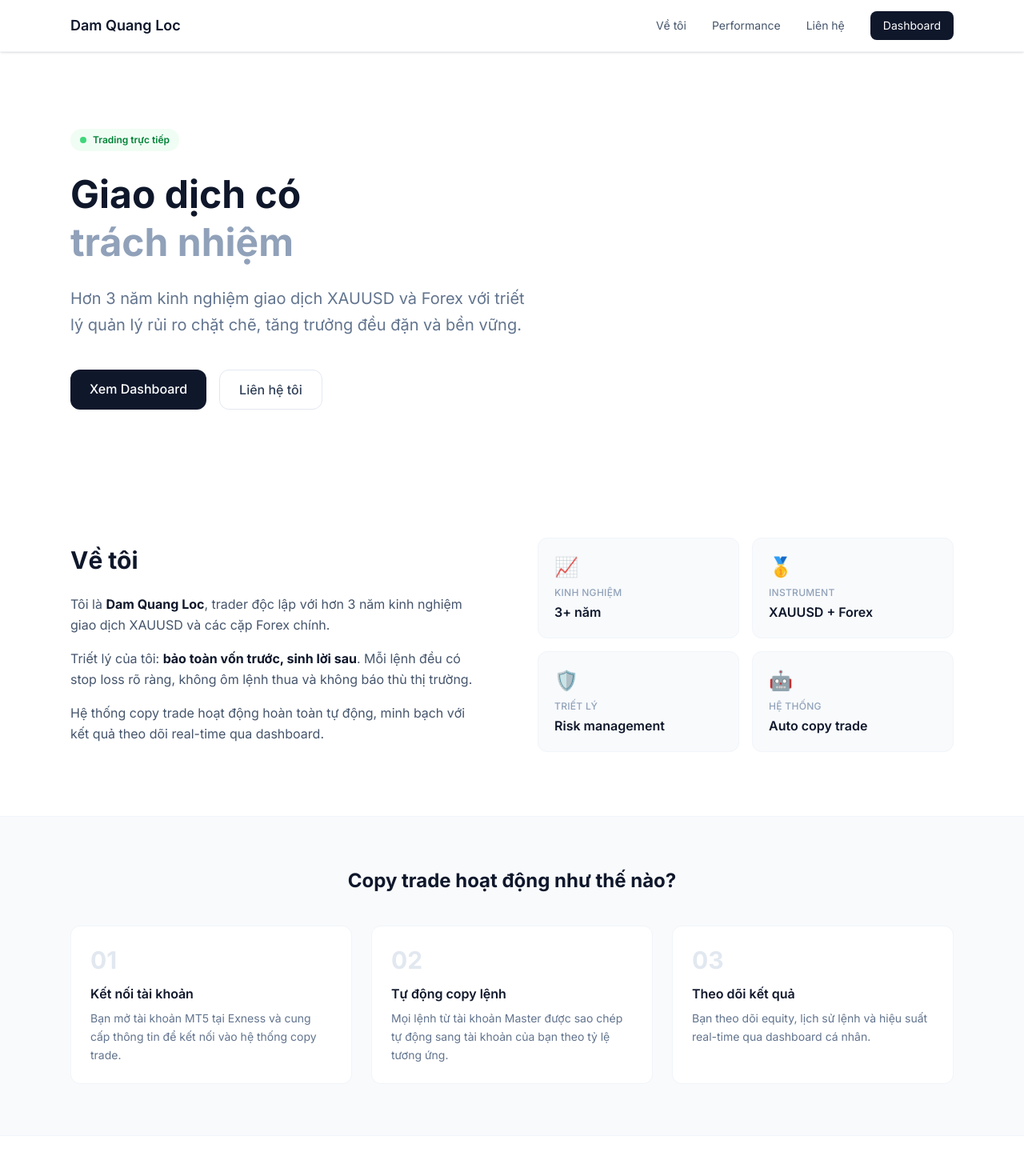
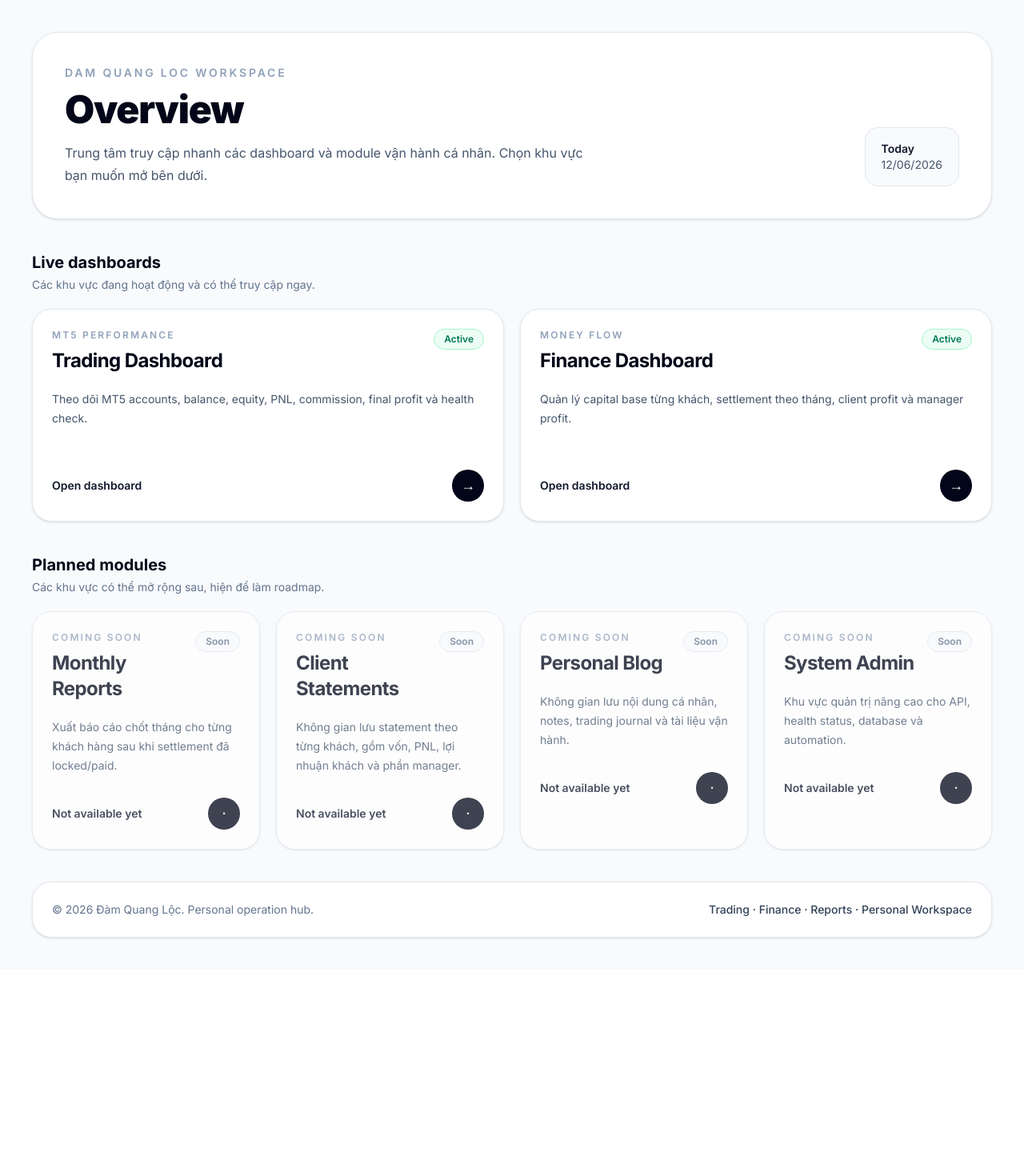
Before and after one commit to quanglocdam-arch/damquangloc-web, a Next.js app: page / in a window 1280 px wide. Shown: the top 1470 px of the page at 80% size. After the commit the page ends 1212 px from the top, so only its background shows below. Built offline with nearby package versions, Linux system fonts and the light colour scheme; no server answers.

Commit message:
feat: add homepage overview navigation

```diff
--- a/app/page.tsx
+++ b/app/page.tsx
@@ -1,150 +1,174 @@
-import Navbar from '@/components/Navbar'
-import Link from 'next/link'
+import Link from "next/link";
 
-const API_URL = 'https://api.damquangloc.com'
-const API_KEY = 'mt5dashboard2026'
+type AppCard = {
+  title: string;
+  description: string;
+  href?: string;
+  tag: string;
+  status: "active" | "soon";
+};
 
-async function getStats() {
-  try {
-    const [r1, r2] = await Promise.all([
-      fetch(`${API_URL}/api/overview?api_key=${API_KEY}`, { next: { revalidate: 3600 } }),
-      fetch(`${API_URL}/api/stats?api_key=${API_KEY}&days=365`, { next: { revalidate: 3600 } })
-    ])
-    return { overview: await r1.json(), stats: await r2.json() }
-  } catch { return { overview: null, stats: null } }
+const activeApps: AppCard[] = [
+  {
+    title: "Trading Dashboard",
+    description: "Theo dõi MT5 accounts, balance, equity, PNL, commission, final profit và health check.",
+    href: "/dashboard",
+    tag: "MT5 Performance",
+    status: "active",
+  },
+  {
+    title: "Finance Dashboard",
+    description: "Quản lý capital base từng khách, settlement theo tháng, client profit và manager profit.",
+    href: "/dashboard/finance",
+    tag: "Money Flow",
+    status: "active",
+  },
+];
+
+const comingSoonApps: AppCard[] = [
+  {
+    title: "Monthly Reports",
+    description: "Xuất báo cáo chốt tháng cho từng khách hàng sau khi settlement đã locked/paid.",
+    tag: "Coming Soon",
+    status: "soon",
+  },
+  {
+    title: "Client Statements",
+    description: "Không gian lưu statement theo từng khách, gồm vốn, PNL, lợi nhuận khách và phần manager.",
+    tag: "Coming Soon",
+    status: "soon",
+  },
+  {
+    title: "Personal Blog",
+    description: "Không gian lưu nội dung cá nhân, notes, trading journal và tài liệu vận hành.",
+    tag: "Coming Soon",
+    status: "soon",
+  },
+  {
+    title: "System Admin",
+    description: "Khu vực quản trị nâng cao cho API, health status, database và automation.",
+    tag: "Coming Soon",
+    status: "soon",
+  },
+];
+
+function StatusPill({ status }: { status: AppCard["status"] }) {
+  if (status === "active") {
+    return (
+      <span className="rounded-full border border-emerald-200 bg-emerald-50 px-3 py-1 text-xs font-semibold text-emerald-700">
+        Active
+      </span>
+    );
+  }
+
+  return (
+    <span className="rounded-full border border-slate-200 bg-slate-50 px-3 py-1 text-xs font-semibold text-slate-500">
+      Soon
+    </span>
+  );
 }
 
-function StatCard({ label, value, sub, color = 'slate' }: { label: string, value: string | number, sub?: string, color?: string }) {
-  const colors: Record<string, string> = {
-    green: 'bg-green-50 border-green-200 text-green-700',
-    red:   'bg-red-50 border-red-200 text-red-700',
-    blue:  'bg-blue-50 border-blue-200 text-blue-700',
-    slate: 'bg-slate-50 border-slate-200 text-slate-700',
+function AppCardView({ app }: { app: AppCard }) {
+  const card = (
+    <div className="group h-full rounded-3xl border border-slate-200 bg-white p-6 shadow-sm transition hover:-translate-y-1 hover:border-slate-300 hover:shadow-lg">
+      <div className="mb-5 flex items-start justify-between gap-4">
+        <div>
+          <p className="mb-2 text-xs font-semibold uppercase tracking-[0.18em] text-slate-400">
+            {app.tag}
+          </p>
+          <h2 className="text-2xl font-bold tracking-tight text-slate-950">{app.title}</h2>
+        </div>
+        <StatusPill status={app.status} />
+      </div>
+
+      <p className="min-h-[72px] text-sm leading-6 text-slate-600">{app.description}</p>
+
+      <div className="mt-7 flex items-center justify-between">
+        <span className="text-sm font-semibold text-slate-900">
+          {app.href ? "Open dashboard" : "Not available yet"}
+        </span>
+        <span className="flex h-10 w-10 items-center justify-center rounded-full bg-slate-950 text-lg text-white transition group-hover:translate-x-1">
+          {app.href ? "→" : "·"}
+        </span>
+      </div>
+    </div>
+  );
+
+  if (!app.href) {
+    return <div className="opacity-75">{card}</div>;
   }
-  return (
-    <div className={`rounded-xl border p-6 ${colors[color]}`}>
-      <div className="text-xs font-semibold uppercase tracking-wider opacity-70 mb-2">{label}</div>
-      <div className="text-3xl font-bold mb-1">{value}</div>
-      {sub && <div className="text-xs opacity-70">{sub}</div>}
-    </div>
-  )
+
+  return <Link href={app.href}>{card}</Link>;
 }
 
-export default async function Home() {
-  const { overview, stats } = await getStats()
+export default function HomePage() {
+  const today = new Date().toLocaleDateString("vi-VN", {
+    day: "2-digit",
+    month: "2-digit",
+    year: "numeric",
+  });
 
   return (
-    <main>
-      <Navbar />
+    <main className="min-h-screen bg-slate-50 text-slate-950">
+      <section className="mx-auto flex w-full max-w-7xl flex-col gap-10 px-6 py-10 sm:px-8 lg:px-10">
+        <header className="rounded-[2rem] border border-slate-200 bg-white p-8 shadow-sm sm:p-10">
+          <div className="flex flex-col justify-between gap-6 lg:flex-row lg:items-end">
+            <div>
+              <p className="mb-3 text-sm font-semibold uppercase tracking-[0.2em] text-slate-400">
+                Dam Quang Loc Workspace
+              </p>
+              <h1 className="max-w-3xl text-4xl font-black tracking-tight text-slate-950 sm:text-5xl">
+                Overview
+              </h1>
+              <p className="mt-4 max-w-2xl text-base leading-7 text-slate-600">
+                Trung tâm truy cập nhanh các dashboard và module vận hành cá nhân. Chọn khu vực bạn muốn mở bên dưới.
+              </p>
+            </div>
 
-      {/* HERO */}
-      <section className="max-w-6xl mx-auto px-6 pt-24 pb-20">
-        <div className="max-w-3xl">
-          <div className="inline-flex items-center gap-2 bg-green-50 text-green-700 text-xs font-semibold px-3 py-1.5 rounded-full mb-6">
-            <span className="w-2 h-2 bg-green-500 rounded-full animate-pulse"></span>
-            Trading trực tiếp
+            <div className="rounded-2xl border border-slate-200 bg-slate-50 px-5 py-4 text-sm text-slate-600">
+              <p className="font-semibold text-slate-900">Today</p>
+              <p>{today}</p>
+            </div>
           </div>
-          <h1 className="text-5xl font-bold text-slate-900 leading-tight mb-6">
-            Giao dịch có <br /><span className="text-slate-400">trách nhiệm</span>
-          </h1>
-          <p className="text-xl text-slate-500 leading-relaxed mb-10 max-w-xl">
-            Hơn 3 năm kinh nghiệm giao dịch XAUUSD và Forex với triết lý quản lý rủi ro chặt chẽ, tăng trưởng đều đặn và bền vững.
-          </p>
-          <div className="flex gap-4 flex-wrap">
-            <Link href="/dashboard" className="bg-slate-900 text-white px-6 py-3 rounded-xl font-medium hover:bg-slate-700 transition-colors">Xem Dashboard</Link>
-            <Link href="#contact" className="border border-slate-200 text-slate-700 px-6 py-3 rounded-xl font-medium hover:border-slate-400 transition-colors">Liên hệ tôi</Link>
+        </header>
+
+        <section>
+          <div className="mb-5 flex items-center justify-between gap-4">
+            <div>
+              <h2 className="text-xl font-bold text-slate-950">Live dashboards</h2>
+              <p className="mt-1 text-sm text-slate-500">Các khu vực đang hoạt động và có thể truy cập ngay.</p>
+            </div>
           </div>
-        </div>
-      </section>
 
-      {/* PERFORMANCE */}
-      {overview && stats && !stats.message && (
-        <section id="performance" className="bg-slate-50 border-y border-slate-100 py-16">
-          <div className="max-w-6xl mx-auto px-6">
-            <div className="flex items-center gap-3 mb-10">
-              <h2 className="text-2xl font-bold text-slate-900">Kết quả thực tế</h2>
-              <span className="text-xs text-slate-400 bg-white border border-slate-200 px-3 py-1 rounded-full">Cập nhật tự động mỗi giờ</span>
-            </div>
-            <div className="grid grid-cols-2 md:grid-cols-4 gap-4">
-              <StatCard label="Win Rate" value={`${stats.win_rate}%`} sub={`${stats.win_deals}W / ${stats.loss_deals}L`} color={stats.win_rate >= 50 ? 'green' : 'red'} />
-              <StatCard label="Profit Factor" value={stats.profit_factor} sub="12 tháng gần nhất" color={stats.profit_factor >= 1 ? 'green' : 'red'} />
-              <StatCard label="Tổng lệnh" value={stats.total_deals} sub="365 ngày qua" color="blue" />
-              <StatCard label="Tổng Equity" value={`$${overview.total_equity?.toLocaleString('en')}`} sub={`${overview.account_count} tài khoản`} color="slate" />
-            </div>
-            <p className="text-xs text-slate-400 mt-4 text-right">* Dữ liệu thực từ tài khoản Exness · {new Date().toLocaleDateString('vi-VN')}</p>
+          <div className="grid gap-5 md:grid-cols-2">
+            {activeApps.map((app) => (
+              <AppCardView key={app.title} app={app} />
+            ))}
           </div>
         </section>
-      )}
 
-      {/* ABOUT */}
-      <section id="about" className="max-w-6xl mx-auto px-6 py-20">
-        <div className="grid md:grid-cols-2 gap-16 items-center">
-          <div>
-            <h2 className="text-3xl font-bold text-slate-900 mb-6">Về tôi</h2>
-            <div className="space-y-4 text-slate-600 leading-relaxed">
-              <p>Tôi là <strong className="text-slate-900">Dam Quang Loc</strong>, trader độc lập với hơn 3 năm kinh nghiệm giao dịch XAUUSD và các cặp Forex chính.</p>
-              <p>Triết lý của tôi: <strong className="text-slate-900">bảo toàn vốn trước, sinh lời sau</strong>. Mỗi lệnh đều có stop loss rõ ràng, không ôm lệnh thua và không báo thù thị trường.</p>
-              <p>Hệ thống copy trade hoạt động hoàn toàn tự động, minh bạch với kết quả theo dõi real-time qua dashboard.</p>
+        <section>
+          <div className="mb-5 flex items-center justify-between gap-4">
+            <div>
+              <h2 className="text-xl font-bold text-slate-950">Planned modules</h2>
+              <p className="mt-1 text-sm text-slate-500">Các khu vực có thể mở rộng sau, hiện để làm roadmap.</p>
             </div>
           </div>
-          <div className="grid grid-cols-2 gap-4">
-            {[
-              { icon: '📈', label: 'Kinh nghiệm', value: '3+ năm' },
-              { icon: '🥇', label: 'Instrument', value: 'XAUUSD + Forex' },
-              { icon: '🛡️', label: 'Triết lý', value: 'Risk management' },
-              { icon: '🤖', label: 'Hệ thống', value: 'Auto copy trade' },
-            ].map((item) => (
-              <div key={item.label} className="bg-slate-50 rounded-xl p-5 border border-slate-100">
-                <div className="text-2xl mb-2">{item.icon}</div>
-                <div className="text-xs text-slate-400 font-medium uppercase tracking-wide mb-1">{item.label}</div>
-                <div className="font-semibold text-slate-900">{item.value}</div>
-              </div>
+
+          <div className="grid gap-5 md:grid-cols-2 xl:grid-cols-4">
+            {comingSoonApps.map((app) => (
+              <AppCardView key={app.title} app={app} />
             ))}
           </div>
-        </div>
+        </section>
+
+        <footer className="rounded-3xl border border-slate-200 bg-white p-6 text-sm text-slate-500 shadow-sm">
+          <div className="flex flex-col justify-between gap-3 sm:flex-row sm:items-center">
+            <p>© {new Date().getFullYear()} Đàm Quang Lộc. Personal operation hub.</p>
+            <p className="font-medium text-slate-700">Trading · Finance · Reports · Personal Workspace</p>
+          </div>
+        </footer>
       </section>
-
-      {/* HOW IT WORKS */}
-      <section className="bg-slate-50 border-y border-slate-100 py-16">
-        <div className="max-w-6xl mx-auto px-6">
-          <h2 className="text-2xl font-bold text-slate-900 mb-10 text-center">Copy trade hoạt động như thế nào?</h2>
-          <div className="grid md:grid-cols-3 gap-6">
-            {[
-              { step: '01', title: 'Kết nối tài khoản', desc: 'Bạn mở tài khoản MT5 tại Exness và cung cấp thông tin để kết nối vào hệ thống copy trade.' },
-              { step: '02', title: 'Tự động copy lệnh', desc: 'Mọi lệnh từ tài khoản Master được sao chép tự động sang tài khoản của bạn theo tỷ lệ tương ứng.' },
-              { step: '03', title: 'Theo dõi kết quả', desc: 'Bạn theo dõi equity, lịch sử lệnh và hiệu suất real-time qua dashboard cá nhân.' },
-            ].map((item) => (
-              <div key={item.step} className="bg-white rounded-xl p-6 border border-slate-100">
-                <div className="text-3xl font-bold text-slate-200 mb-3">{item.step}</div>
-                <div className="font-semibold text-slate-900 mb-2">{item.title}</div>
-                <div className="text-sm text-slate-500 leading-relaxed">{item.desc}</div>
-              </div>
-            ))}
-          </div>
-        </div>
-      </section>
-
-      {/* CONTACT */}
-      <section id="contact" className="max-w-6xl mx-auto px-6 py-20">
-        <div className="text-center max-w-xl mx-auto">
-          <h2 className="text-3xl font-bold text-slate-900 mb-4">Liên hệ</h2>
-          <p className="text-slate-500 mb-10">Muốn tham gia copy trade hoặc có câu hỏi? Liên hệ trực tiếp qua các kênh bên dưới.</p>
-          <div className="flex gap-4 justify-center flex-wrap">
-            <a href="#" className="flex items-center gap-2 bg-blue-500 text-white px-6 py-3 rounded-xl font-medium hover:bg-blue-600 transition-colors">💬 Zalo</a>
-            <a href="#" className="flex items-center gap-2 bg-sky-500 text-white px-6 py-3 rounded-xl font-medium hover:bg-sky-600 transition-colors">✈️ Telegram</a>
-            <a href="#" className="flex items-center gap-2 bg-indigo-600 text-white px-6 py-3 rounded-xl font-medium hover:bg-indigo-700 transition-colors">👤 Facebook</a>
-          </div>
-        </div>
-      </section>
-
-      {/* FOOTER */}
-      <footer className="border-t border-slate-100 py-8">
-        <div className="max-w-6xl mx-auto px-6 flex flex-col md:flex-row justify-between items-center gap-4">
-          <span className="font-semibold text-slate-900">Dam Quang Loc</span>
-          <span className="text-sm text-slate-400">© {new Date().getFullYear()} · damquangloc.com</span>
-          <Link href="/dashboard" className="text-sm text-slate-500 hover:text-slate-900">Dashboard →</Link>
-        </div>
-      </footer>
     </main>
-  )
+  );
 }
```
